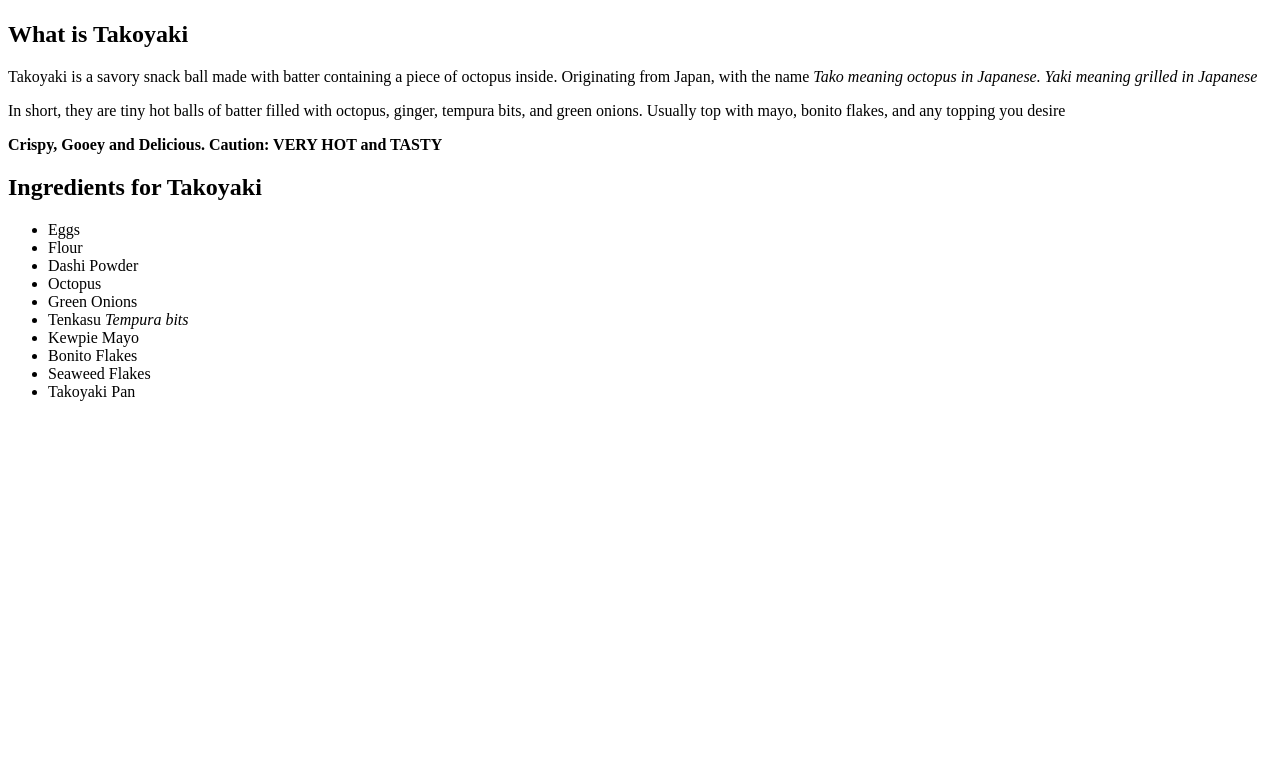
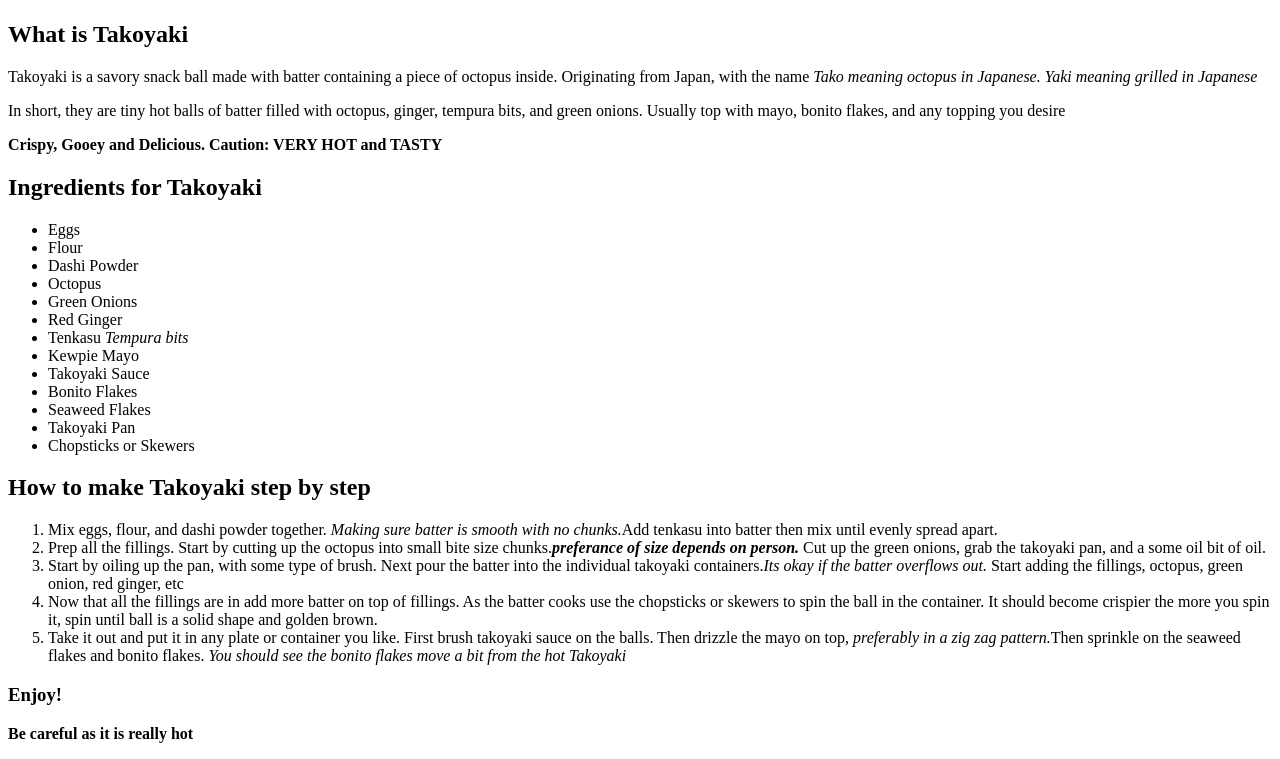
Before and after one commit to georgetsai2028/odin-recipes, a plain HTML site: page recipes/takoyaki.html in a window 1280 px wide. Shown: the part 383-1142 px from the top of the page. Before the commit the page ends 800 px from the top, so only its background shows below. Drawn offline with Linux system fonts and the light colour scheme.

Commit message:
add more Japanese food recipes

```diff
--- a/recipes/takoyaki.html
+++ b/recipes/takoyaki.html
@@ -6,8 +6,7 @@
     </head>
     <body>
         <h1><strong>Takoyaki</strong></h1>
-        <img src="./images/takoyaki.jpg" alt="Takoyaki picture in Dotonbori, Osaka" height="300" width="300">
-        <h2>What is Takoyaki</h2>
+        <img src="./images/takoyaki.jpg" alt="Takoyaki picture in Dotonbori, Osaka" height="300" width="300"> <img src="./images/takoyaki-grilled.jpg" height="300" width="300"> <img src="./images/giant-tako.jpg" height="300" width="300">      <h2>What is Takoyaki</h2>
         <p>Takoyaki is a savory snack ball made with batter containing a piece of octopus inside. Originating from Japan, with the name <em>Tako meaning octopus in Japanese. Yaki meaning grilled in Japanese</em></p>
         <p>In short, they are tiny hot balls of batter filled with octopus, ginger, tempura bits, and green onions. Usually top with mayo, bonito flakes, and any topping you desire </p>
         <p><strong>Crispy, Gooey and Delicious. Caution: VERY HOT and TASTY</strong></p>
@@ -18,11 +17,26 @@
                 <li>Dashi Powder</li>
                 <li>Octopus</li>
                 <li>Green Onions</li>
+                <li>Red Ginger</li>
                 <li>Tenkasu <em>Tempura bits</em></li>
                 <li>Kewpie Mayo</li>
+                <li>Takoyaki Sauce</li>
                 <li>Bonito Flakes</li>
                 <li>Seaweed Flakes</li>
                 <li>Takoyaki Pan</li>
+                <li>Chopsticks or Skewers</li>
             </ul>
+        <h2>How to make Takoyaki step by step</h2>
+        <ol>
+            <li>Mix eggs, flour, and dashi powder together. <em>Making sure batter is smooth with no chunks.</em>Add tenkasu into batter then mix until evenly spread apart.</li>
+            <li>Prep all the fillings. Start by cutting up the octopus into small bite size chunks.<em><strong>preferance of size depends on person.</strong></em> Cut up the green onions, grab the takoyaki pan, and a some oil bit of oil.</li>
+            <li>Start by oiling up the pan, with some type of brush. Next pour the batter into the individual takoyaki containers.<em>Its okay if the batter overflows out.</em> Start adding the fillings, octopus, green onion, red ginger, etc</li>
+            <li>Now that all the fillings are in add more batter on top of fillings. As the batter cooks use the chopsticks or skewers to spin the ball in the container. It should become crispier the more you spin it, spin until ball is a solid shape and golden brown.</li>
+            <li>Take it out and put it in any plate or container you like. First brush takoyaki sauce on the balls. Then drizzle the mayo on top, <em>preferably in a zig zag pattern.</em>Then sprinkle on the seaweed flakes and bonito flakes.<em> You should see the bonito flakes move a bit from the hot Takoyaki</em></li>
+        </ol>
+
+        <h3>Enjoy!</h3>
+        <p><strong>Be careful as it is really hot</strong></p>
+
     </body>
 </html>
```
Also changed, not shown: recipes/images/giant-tako.jpg (added), recipes/images/takoyaki-grilled.jpg (added).
